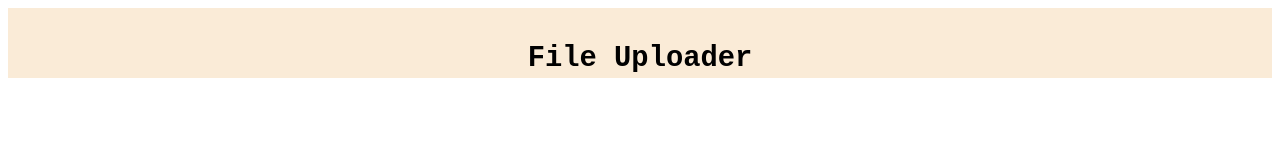
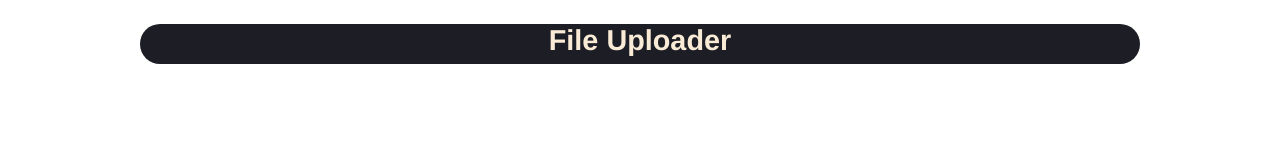
Before and after one commit to SkAditAziz/File-Submission-System, a plain HTML site: page fileuploader.html in a window 1280 px wide. Drawn offline with Linux system fonts and the light colour scheme.

Commit message:
file uploader header created

```diff
--- a/fileup.css
+++ b/fileup.css
@@ -1,12 +1,12 @@
 #headline {
     margin: auto;
-    background: antiquewhite;
-    font-family: 'Courier New', Courier, monospace;
+    background: #1c1d25;
+    font-family: 'Franklin Gothic Medium', 'Arial Narrow', Arial, sans-serif;
     text-align: center;
     font-weight: 100;
-    padding: 10px 10px;
-    text-decoration-color: antiquewhite;
+    color: antiquewhite;
     font-size: larger;
-    height: 50px;
-    width: auto;
+    height: 40px;
+    width: 1000px;
+    border-radius: 25px;
 }
--- a/fileuploader.html
+++ b/fileuploader.html
@@ -5,12 +5,12 @@
     <meta http-equiv="X-UA-Compatible" content="IE=edge">
     <meta name="viewport" content="width=device-width, initial-scale=1.0">
     <title>File Uploader</title>
+    <link rel="preconnect" href="https://fonts.gstatic.com">
     <link rel="stylesheet" href="fileup.css">
 </head>
 <body>
     <div id="headline">
         <h2>File Uploader</h2>
     </div>
-
 </body>
 </html>
```
